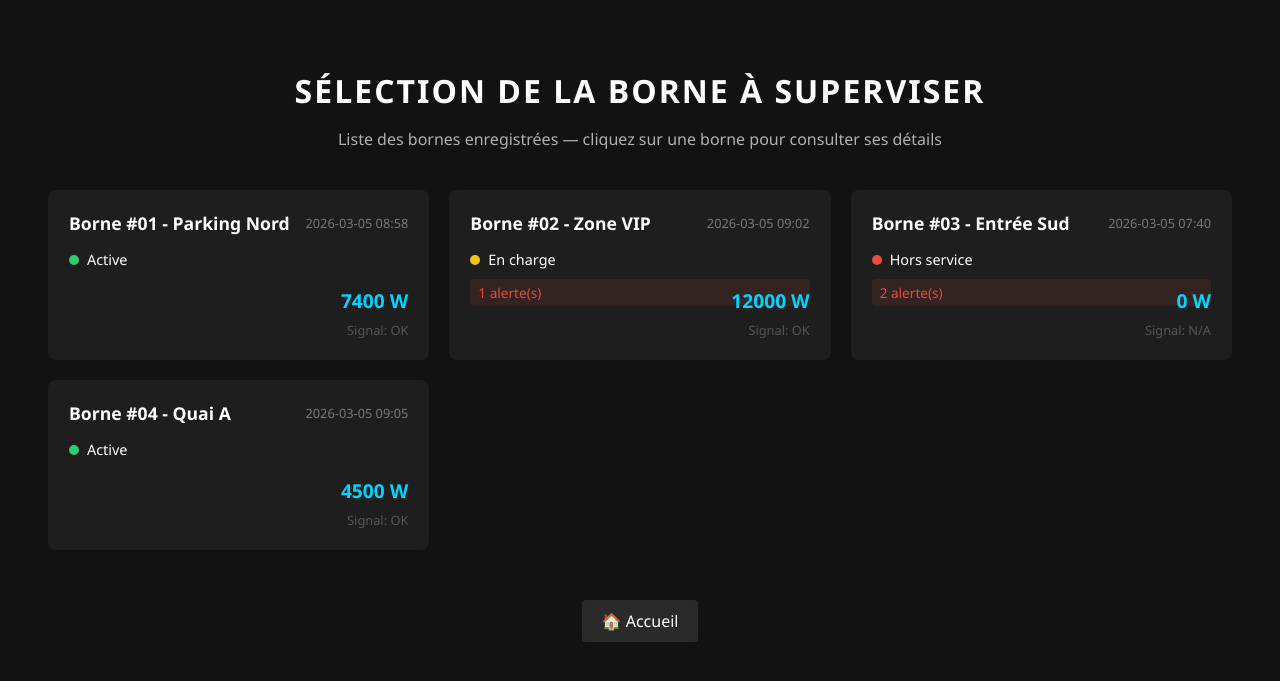
After one commit to Corentinh2/PROJET_GESTIONNAIRE_DE_CHARGE, a PHP site: page /Vues/choix_borne.php in a window 1280 px wide. The commit adds this page. Shown: the top 681 px of the page. Run offline with PHP 8.4, Linux system fonts and the light colour scheme.

Commit message:
commit du 27/03/2026 15h53

```diff
--- a/Modeles/config.inc.php
+++ b/Modeles/config.inc.php
@@ -2,6 +2,4 @@
 
 // config.inc.php
 define("SERVEUR_BDD", "172.18.59.133");
-define("LOGIN", "login");
-define("MOT_DE_PASSE", "motDePasse");
-define("NOM_DE_LA_BASE", "nomDeLaBase");
+define("NOM_DE_LA_BASE", "gestionnaire_de_charge");
--- /dev/null
+++ b/Vues/choix_borne.php
@@ -0,0 +1,130 @@
+<!DOCTYPE html>
+<html lang="fr">
+<head>
+    <meta charset="UTF-8">
+    <title>Sélection de la borne</title>
+    <style>
+        body {
+            background-color: #121212;
+            color: white;
+            font-family: 'Segoe UI', sans-serif;
+            text-align: center;
+            padding: 40px;
+        }
+
+        h1 { text-transform: uppercase; letter-spacing: 2px; margin-bottom: 10px; }
+        p { color: #b0b0b0; margin-bottom: 40px; }
+
+        .container {
+            display: grid;
+            grid-template-columns: repeat(auto-fit, minmax(300px, 1fr));
+            gap: 20px;
+            max-width: 1200px;
+            margin: 0 auto;
+        }
+
+        .borne-card {
+            background-color: #1e1e1e;
+            border-radius: 8px;
+            padding: 20px;
+            text-align: left;
+            transition: transform 0.2s, border 0.2s;
+            cursor: pointer;
+            border: 1px solid transparent;
+            position: relative;
+        }
+
+        .borne-card:hover {
+            transform: translateY(-5px);
+            border-color: #00d4ff;
+        }
+
+        .borne-header {
+            display: flex;
+            justify-content: space-between;
+            align-items: center;
+            margin-bottom: 15px;
+        }
+
+        .borne-title { font-weight: bold; font-size: 1.1em; }
+        .borne-date { font-size: 0.8em; color: #777; }
+
+        .status { display: flex; align-items: center; font-size: 0.9em; margin-bottom: 10px; }
+        .dot { height: 10px; width: 10px; border-radius: 50%; display: inline-block; margin-right: 8px; }
+
+        .active .dot { background-color: #2ecc71; }
+        .charging .dot { background-color: #f1c40f; }
+        .offline .dot { background-color: #e74c3c; }
+
+        .power { color: #00d4ff; font-weight: bold; font-size: 1.2em; position: absolute; right: 20px; bottom: 45px; }
+        .alert { color: #e74c3c; font-size: 0.85em; background: rgba(231, 76, 60, 0.1); padding: 4px 8px; border-radius: 4px; }
+        .signal { font-size: 0.8em; color: #555; text-align: right; margin-top: 15px; }
+
+        .btn-accueil {
+            margin-top: 50px;
+            background: #2a2a2a;
+            color: white;
+            border: none;
+            padding: 10px 20px;
+            border-radius: 4px;
+            cursor: pointer;
+            text-decoration: none;
+            display: inline-block;
+        }
+    </style>
+</head>
+<body>
+
+    <h1>Sélection de la borne à superviser</h1>
+    <p>Liste des bornes enregistrées — cliquez sur une borne pour consulter ses détails</p>
+
+    <div class="container">
+        <div class="borne-card" onclick="window.location.href='index.php?action=EnregistreGraph&id=1'">
+            <div class="borne-header">
+                <span class="borne-title">Borne #01 - Parking Nord</span>
+                <span class="borne-date">2026-03-05 08:58</span>
+            </div>
+            <div class="status active"><span class="dot"></span> Active</div>
+            <div class="alert" style="visibility: hidden;">Aucune alerte</div>
+            <div class="power">7400 W</div>
+            <div class="signal">Signal: OK</div>
+        </div>
+
+        <div class="borne-card" onclick="window.location.href='index.php?action=EnregistreGraph&id=2'">
+            <div class="borne-header">
+                <span class="borne-title">Borne #02 - Zone VIP</span>
+                <span class="borne-date">2026-03-05 09:02</span>
+            </div>
+            <div class="status charging"><span class="dot"></span> En charge</div>
+            <div class="alert">1 alerte(s)</div>
+            <div class="power">12000 W</div>
+            <div class="signal">Signal: OK</div>
+        </div>
+
+        <div class="borne-card" onclick="window.location.href='index.php?action=EnregistreGraph&id=3'">
+            <div class="borne-header">
+                <span class="borne-title">Borne #03 - Entrée Sud</span>
+                <span class="borne-date">2026-03-05 07:40</span>
+            </div>
+            <div class="status offline"><span class="dot"></span> Hors service</div>
+            <div class="alert">2 alerte(s)</div>
+            <div class="power">0 W</div>
+            <div class="signal">Signal: N/A</div>
+        </div>
+
+        <div class="borne-card" onclick="window.location.href='index.php?action=EnregistreGraph&id=4'">
+            <div class="borne-header">
+                <span class="borne-title">Borne #04 - Quai A</span>
+                <span class="borne-date">2026-03-05 09:05</span>
+            </div>
+            <div class="status active"><span class="dot"></span> Active</div>
+            <div class="alert" style="visibility: hidden;">Aucune alerte</div>
+            <div class="power">4500 W</div>
+            <div class="signal">Signal: OK</div>
+        </div>
+    </div>
+
+    <a href="index.php" class="btn-accueil">🏠 Accueil</a>
+
+</body>
+</html>
```
Also changed, not shown: Controleurs/controleur.php (added, +53 -0 lines), Modeles/journalisation.php (added, +15 -0 lines), Modeles/modele.php (added, +46 -0 lines), Vues/login.php (+13 -75 lines), index.php (+11 -14 lines).
